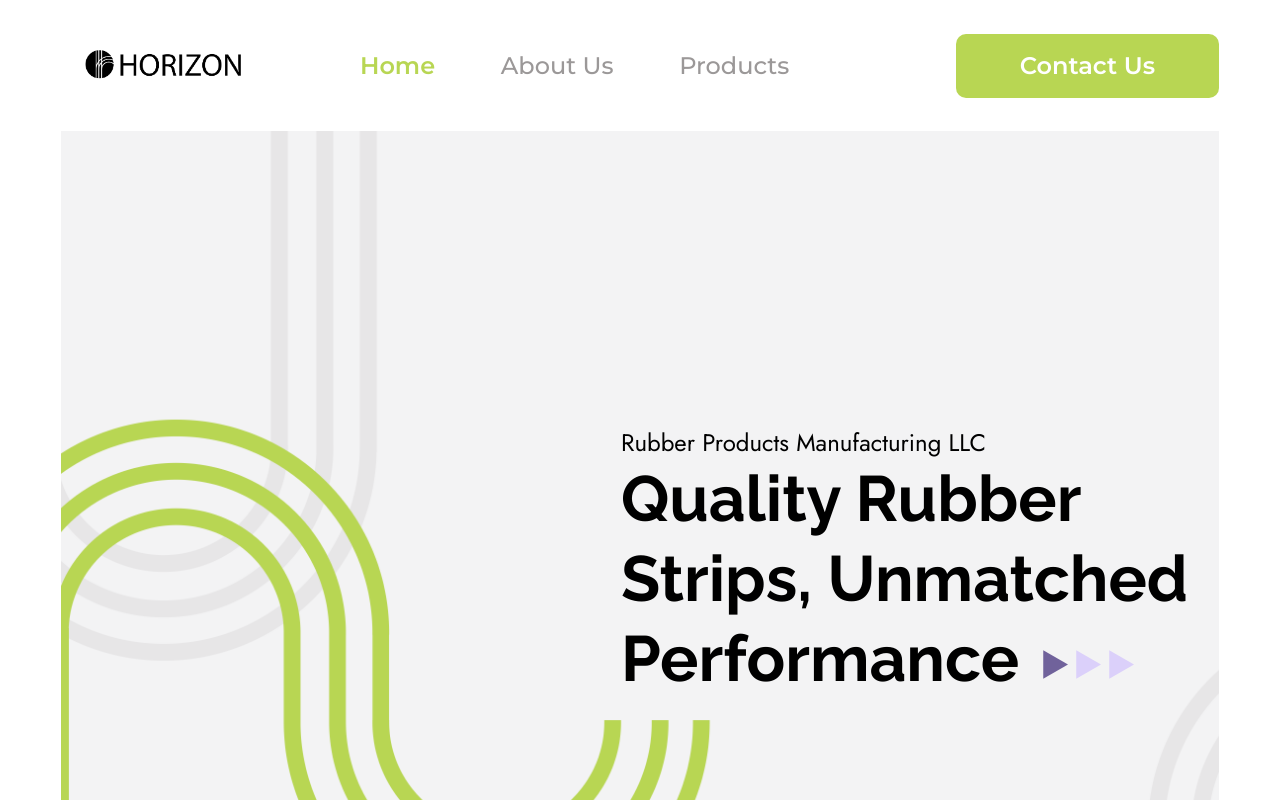
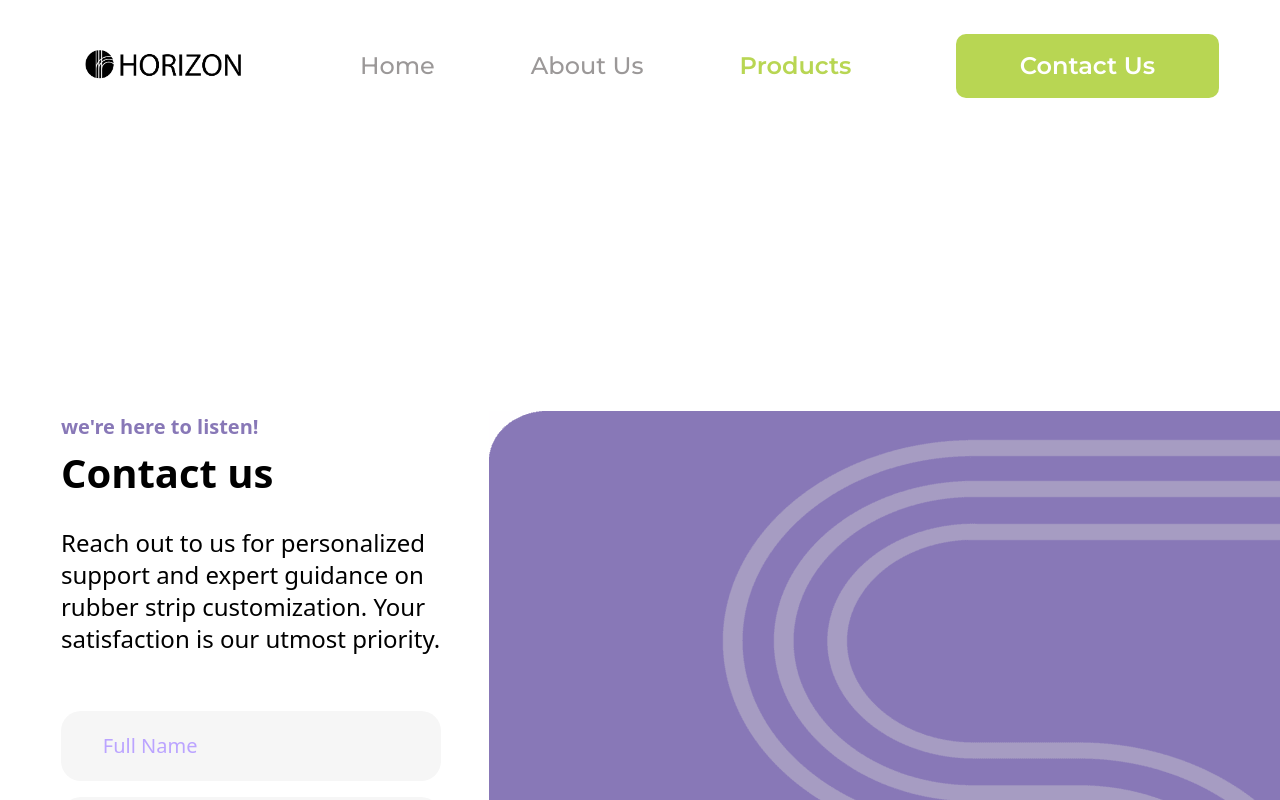
Before and after one commit to m4kman/horizon, a React (Vite) app: page /products in a window 1280 px wide. Shown: the top 800 px of the page. Built offline with nearby package versions, Linux system fonts and the light colour scheme; the HTML template or start-up script is replaced by a standard one.

Commit message:
setup react router

```diff
--- a/index.html
+++ b/index.html
@@ -1,5 +1,5 @@
 <!DOCTYPE html>
-<html lang="en">
+<html lang="en" class="scroll-smooth">
   <head>
     <meta charset="UTF-8" />
     <link rel="icon" type="image/svg+xml" href="/vite.svg" />
--- a/package.json
+++ b/package.json
@@ -11,7 +11,8 @@
   },
   "dependencies": {
     "react": "^18.2.0",
-    "react-dom": "^18.2.0"
+    "react-dom": "^18.2.0",
+    "react-router-dom": "^6.14.2"
   },
   "devDependencies": {
     "@types/react": "^18.2.14",
--- a/src/App.tsx
+++ b/src/App.tsx
@@ -1,20 +1,15 @@
 import React from "react";
-import Navbar from "./components/Navbar";
-import Hero from "./components/home/Hero";
-import Category from "./components/home/Category";
-import Info from "./components/home/Info";
-import Contact from "./components/Contact";
-import Footer from "./components/Footer";
+import { BrowserRouter, Routes, Route } from "react-router-dom";
+import Home from "./components/Home";
+import Products from "./components/Products";
 
 export default function App() {
   return (
-    <div className="px-[3.81rem]">
-      <Navbar />
-      <Hero />
-      <Category />
-      <Info />
-      <Contact />
-      <Footer />
-    </div>
+    <BrowserRouter>
+      <Routes>
+        <Route path="/" element={<Home />} />
+        <Route path="/products" element={<Products />} />
+      </Routes>
+    </BrowserRouter>
   );
 }
--- /dev/null
+++ b/src/components/Home.tsx
@@ -0,0 +1,20 @@
+import React from "react";
+import Navbar from "./Navbar";
+import Hero from "./home/Hero";
+import Category from "./home/Category";
+import Info from "./home/Info";
+import Contact from "./Contact";
+import Footer from "./Footer";
+
+export default function Home() {
+  return (
+    <div className="px-[3.81rem]">
+      <Navbar />
+      <Hero />
+      <Category />
+      <Info />
+      <Contact />
+      <Footer />
+    </div>
+  );
+}
--- a/src/components/Navbar.tsx
+++ b/src/components/Navbar.tsx
@@ -1,4 +1,5 @@
 import React from "react";
+import { NavLink } from "react-router-dom";
 import logo from "../assets/logo.png";
 import Button from "./Button";
 
@@ -7,19 +8,32 @@ export default function Navbar() {
     <>
       <nav className="flex max-h-[8.2rem] items-center justify-between">
         <div className="flex items-center font-main text-2xl font-medium text-[#9B9898]">
-          <img className="max-w-[12.6875rem]" src={logo} alt="Horizon Logo" />
-          <a
-            className="pl-[6rem] pr-[2.05rem] font-semibold text-[#B8D653]"
-            href="#home"
+          <NavLink to="/">
+            <img className="max-w-[12.6875rem]" src={logo} alt="Horizon Logo" />
+          </NavLink>
+          <NavLink
+            className={({ isActive }) =>
+              isActive
+                ? "ml-[6rem] mr-[3rem] font-semibold text-[#B8D653]"
+                : "ml-[6rem] mr-[3rem] text-[#9B9898]"
+            }
+            to="/"
           >
             Home
-          </a>
-          <a className="px-[2.05rem]" href="#about">
+          </NavLink>
+          <NavLink className="mx-[3rem]" to="/">
             About Us
-          </a>
-          <a className="px-[2.05rem]" href="#">
+          </NavLink>
+          <NavLink
+            className={({ isActive }) =>
+              isActive
+                ? "ml-[3rem] font-semibold text-[#B8D653]"
+                : "ml-[3rem] text-[#9B9898]"
+            }
+            to="/products"
+          >
             Products
-          </a>
+          </NavLink>
         </div>
         <Button>Contact Us</Button>
       </nav>
--- /dev/null
+++ b/src/components/Products.tsx
@@ -0,0 +1,14 @@
+import React from "react";
+import Navbar from "./Navbar";
+import Contact from "./Contact";
+import Footer from "./Footer";
+
+export default function Products() {
+  return (
+    <div className="px-[3.81rem]">
+      <Navbar />
+      <Contact />
+      <Footer />
+    </div>
+  );
+}
--- a/src/components/home/Hero.tsx
+++ b/src/components/home/Hero.tsx
@@ -2,7 +2,7 @@ import React from "react";
 
 export default function Hero() {
   return (
-    <div className="flex h-[58rem] items-center justify-center bg-hero-image bg-cover bg-center">
+    <div className="flex h-[58rem] items-center justify-center rounded-[3.125rem] bg-hero-image bg-cover bg-center">
       <div className="mb-16 ml-[35rem]">
         <p className="font-secondary text-2xl font-normal">
           Rubber Products Manufacturing LLC
--- a/src/components/home/about/About.tsx
+++ b/src/components/home/about/About.tsx
@@ -3,7 +3,7 @@ import aboutOne from "../../../assets/about1.png";
 
 export default function About() {
   return (
-    <div className="flex justify-between gap-[8.25rem]">
+    <div id="about" className="flex justify-between gap-[8.25rem]">
       <div className="ml-28 mt-44">
         <p className="text-xl font-bold leading-8 text-[#8878B7]">
           who we are?
```
Also changed, not shown: 1 other file (tests, documents, lock files or other folders).
